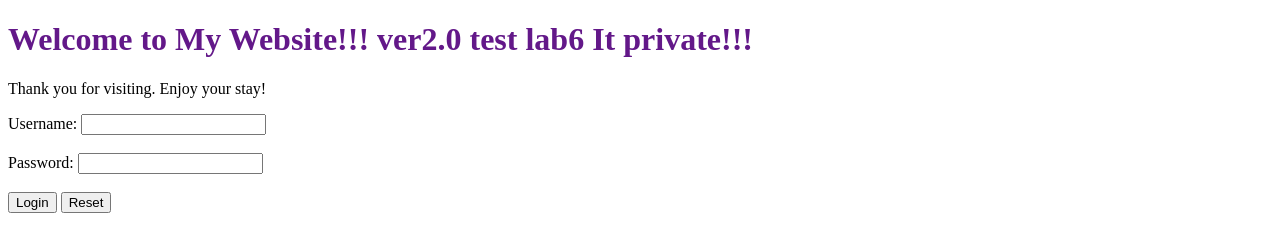
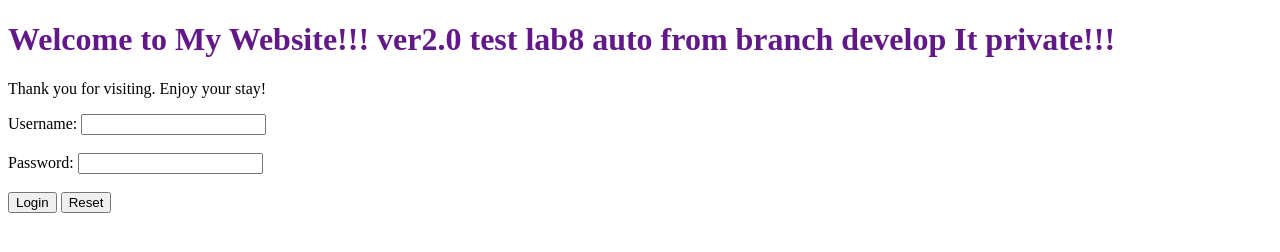
Before and after one commit to anhduynguyen1207/nodejs-random-color, a website: page public/index.html in a window 1280 px wide. Drawn offline with Linux system fonts and the light colour scheme.

Commit message:
update code develop

```diff
--- a/public/index.html
+++ b/public/index.html
@@ -7,7 +7,7 @@
 </head>
 
 <body>
-    <h1 id="welcome" style="color: #631889;">Welcome to My Website!!! ver2.0 test lab6 It private!!!</h1>
+    <h1 id="welcome" style="color: #631889;">Welcome to My Website!!! ver2.0 test lab8 auto from branch develop  It private!!!</h1>
     <p>Thank you for visiting. Enjoy your stay!</p>
 
     <form action="/api/login" method="POST">
```
